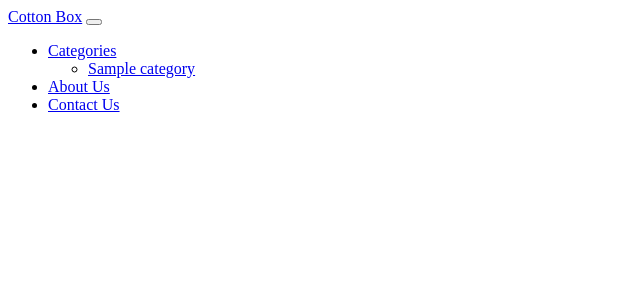
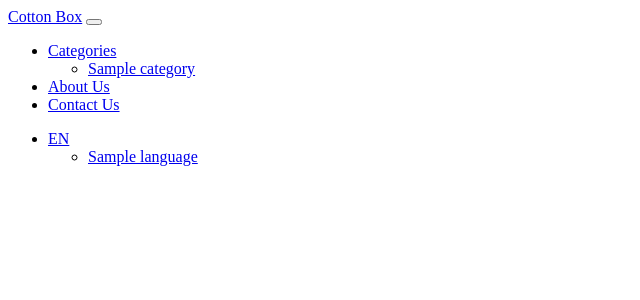
Before and after one commit to RoyMagnussen/CottonBox-Data-Centric, a Flask app: template templates/en_gb/includes/_navigation.html in a window 1280 px wide. Shown: the top 300 px of the page, without its empty margins (0-640 px from the left). Run offline with Flask 2, Linux system fonts and the light colour scheme; the template is opened without the code that fills it: most values are stand-ins (such as "Sample title", 1, 10 or a date in 2020); some libraries are stand-ins or nearby versions.

Commit message:
Added language selection dropdown menu.

```diff
--- a/templates/en_gb/includes/_navigation.html
+++ b/templates/en_gb/includes/_navigation.html
@@ -30,6 +30,22 @@
                     <a href="#" class="nav-link">Contact Us</a>
                 </li>
             </ul>
+            <ul class="navbar-nav">
+                <li class="nav-item dropdown">
+                    <a class="nav-link" href="#" id="languageSelectionDropdownMenu" data-bs-toggle="dropdown" aria-expanded="false">
+                        EN
+                        <i class="bi bi-arrow-down-short"></i>
+                    </a>
+                    <ul class="dropdown-menu rounded-0 border-0" aria-labelledby="languageSelectionDropdownMenu">
+                        {% for language in context.languages %}
+                        <li class="nav-item">
+                            <!-- TODO: Add url_for function for {{ language.name }} page -->
+                            <a class="dropdown-item nav-link" href="#">{{ language.name }}</a>
+                        </li>
+                        {% endfor %}
+                    </ul>
+                </li>
+            </ul>
         </div>
     </div>
 </nav>
```
